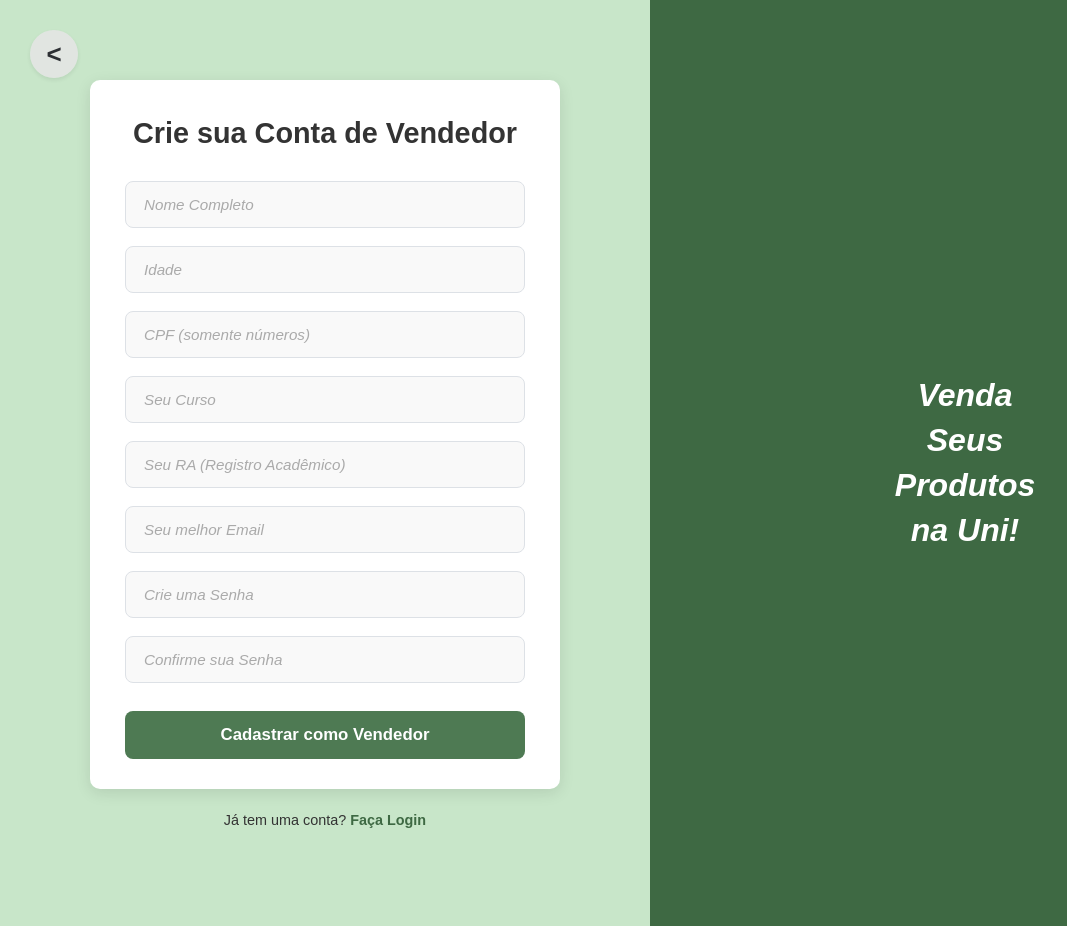
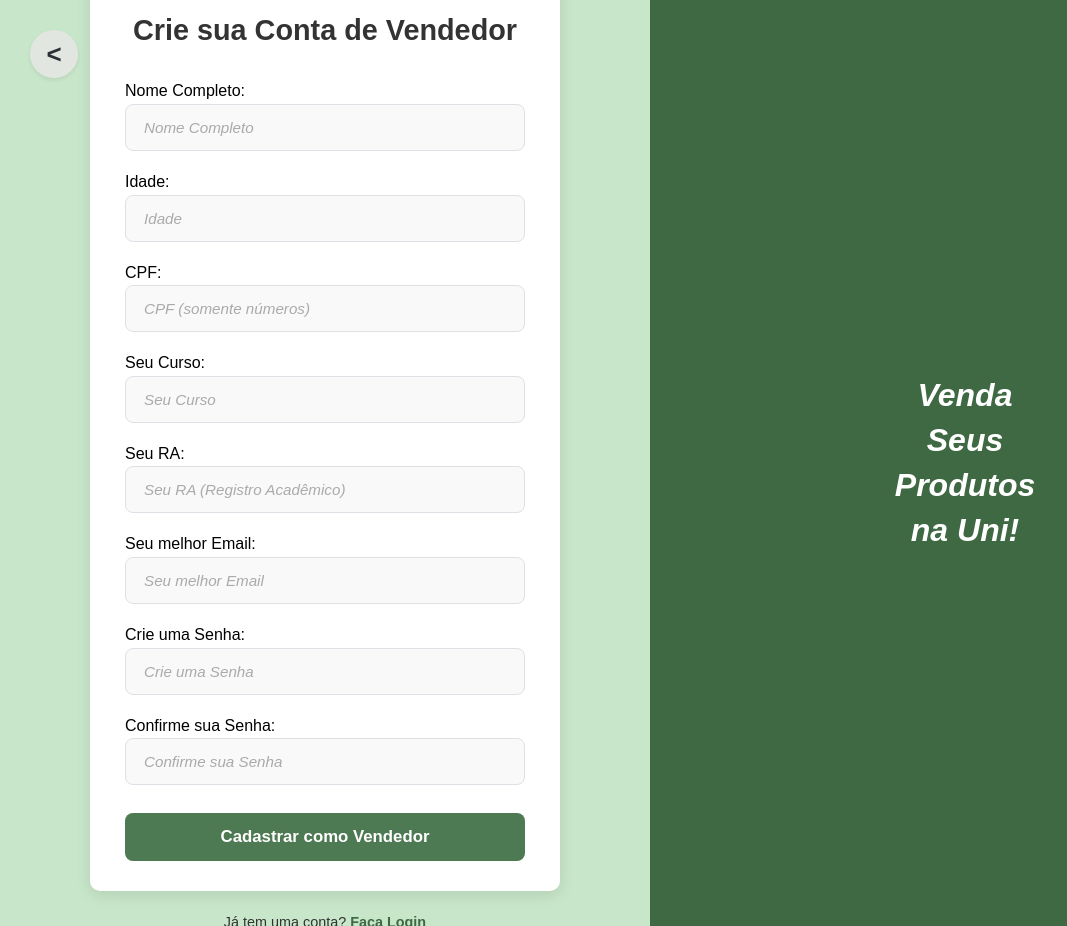
Before and after one commit to Lopespe/Marktplace_django, a Django app: page /vendedor/cadastro/ in a window 1280 px wide. Shown: the whole page, without its empty margins (0-1067 px from the left). Run offline with Django 5.2, Linux system fonts and the light colour scheme.

Commit message:
cadastro

```diff
--- a/marketplace/templates/vendedor/cadastro.html
+++ b/marketplace/templates/vendedor/cadastro.html
@@ -7,13 +7,46 @@
     <title>Cadastro - Vendedor UniMarket</title>
     <meta name="viewport" content="width=device-width, initial-scale=1.0">
     <link rel="stylesheet" href="{% static 'vendedor/css/cadastro_vendedor.css' %}">
+    <style>
+        .sr-only { /* Classe para esconder visualmente, mas manter para leitores de tela */
+            position: absolute;
+            width: 1px;
+            height: 1px;
+            padding: 0;
+            margin: -1px;
+            overflow: hidden;
+            clip: rect(0,0,0,0);
+            white-space: nowrap;
+            border: 0;
+        }
+        .form-errors.non-field-errors ul, /* Estilizando erros do Django */
+        .field-errors ul.errorlist {
+            list-style-type: none;
+            padding-left: 0;
+            margin-top: 0.25em;
+            margin-bottom: 0.5em;
+            color: #dc3545; /* Cor de erro típica (vermelho) */
+            font-size: 0.875em;
+        }
+        .field-errors ul.errorlist li {
+            margin-bottom: 0.25em;
+        }
+        .input-group .help-text { /* Estilizando texto de ajuda */
+            font-size: 0.8em;
+            color: #6c757d; /* Cinza suave */
+            display: block;
+            margin-top: 0.25em;
+        }
+    </style>
 </head>
 
 <body>
-  <a href="{% url 'marketplace:landing_page' %}" class="botao-voltar-cadastro" title="Voltar para a Página Inicial">
-    &lt; </a>
-  <div class="container-cadastro-vendedor">
-    <div class="form-container-vendedor">
+    <a href="{% url 'marketplace:landing_page' %}" class="botao-voltar-cadastro" title="Voltar para a Página Inicial" aria-label="Voltar para a Página Inicial">
+        &lt;
+    </a>
+
+    <main class="container-cadastro-vendedor">
+        <section class="form-container-vendedor">
             <form method="POST" action="{% url 'marketplace:vendedor_cadastro' %}">
                 {% csrf_token %}
                 <h2>Crie sua Conta de Vendedor</h2>
@@ -27,54 +60,77 @@
                 {% endif %}
 
                 {% if form.non_field_errors %}
-        <ul class="form-errors">
-          {% for error in form.non_field_errors %}
-          <li>{{ error }}</li>
-          {% endfor %}
-        </ul>
+                <div class="form-errors non-field-errors">
+                    {{ form.non_field_errors }} {# Django renderiza isso como <ul class="errorlist">...</ul> #}
+                </div>
                 {% endif %}
 
+                {# Renderizando cada campo do formulário explicitamente com label, help_text e errors #}
                 <div class="input-group">
+                    {{ form.nome.label_tag }}
                     {{ form.nome }}
-          {{ form.nome.errors }}
+                    {% if form.nome.help_text %}<small class="help-text">{{ form.nome.help_text }}</small>{% endif %}
+                    {% if form.nome.errors %}<div class="field-errors">{{ form.nome.errors }}</div>{% endif %}
                 </div>
+
                 <div class="input-group">
+                    {{ form.idade.label_tag }}
                     {{ form.idade }}
-          {{ form.idade.errors }}
+                    {% if form.idade.help_text %}<small class="help-text">{{ form.idade.help_text }}</small>{% endif %}
+                    {% if form.idade.errors %}<div class="field-errors">{{ form.idade.errors }}</div>{% endif %}
                 </div>
+
                 <div class="input-group">
+                    {{ form.cpf.label_tag }}
                     {{ form.cpf }}
-          {{ form.cpf.errors }}
+                    {% if form.cpf.help_text %}<small class="help-text">{{ form.cpf.help_text }}</small>{% endif %}
+                    {% if form.cpf.errors %}<div class="field-errors">{{ form.cpf.errors }}</div>{% endif %}
                 </div>
+
                 <div class="input-group">
+                    {{ form.curso.label_tag }}
                     {{ form.curso }}
-          {{ form.curso.errors }}
+                    {% if form.curso.help_text %}<small class="help-text">{{ form.curso.help_text }}</small>{% endif %}
+                    {% if form.curso.errors %}<div class="field-errors">{{ form.curso.errors }}</div>{% endif %}
                 </div>
+
                 <div class="input-group">
+                    {{ form.ra.label_tag }}
                     {{ form.ra }}
-          {{ form.ra.errors }}
+                    {% if form.ra.help_text %}<small class="help-text">{{ form.ra.help_text }}</small>{% endif %}
+                    {% if form.ra.errors %}<div class="field-errors">{{ form.ra.errors }}</div>{% endif %}
                 </div>
+
                 <div class="input-group">
+                    {{ form.email.label_tag }}
                     {{ form.email }}
-          {{ form.email.errors }}
+                    {% if form.email.help_text %}<small class="help-text">{{ form.email.help_text }}</small>{% endif %}
+                    {% if form.email.errors %}<div class="field-errors">{{ form.email.errors }}</div>{% endif %}
                 </div>
+
                 <div class="input-group">
+                    {{ form.senha.label_tag }}
                     {{ form.senha }}
-          {{ form.senha.errors }}
+                    {% if form.senha.help_text %}<small class="help-text">{{ form.senha.help_text }}</small>{% endif %}
+                    {% if form.senha.errors %}<div class="field-errors">{{ form.senha.errors }}</div>{% endif %}
                 </div>
+
                 <div class="input-group">
+                    {{ form.confirmar_senha.label_tag }}
                     {{ form.confirmar_senha }}
-          {{ form.confirmar_senha.errors }}
+                    {% if form.confirmar_senha.help_text %}<small class="help-text">{{ form.confirmar_senha.help_text }}</small>{% endif %}
+                    {% if form.confirmar_senha.errors %}<div class="field-errors">{{ form.confirmar_senha.errors }}</div>{% endif %}
                 </div>
 
                 <button type="submit">Cadastrar como Vendedor</button>
             </form>
-      <p>Já tem uma conta? <a href="{% url 'marketplace:vendedor_login' %}">Faça Login</a></p>
-    </div>
-    <div class="decorative-side-vendedor">
+            <p class="login-link">Já tem uma conta? <a href="{% url 'marketplace:vendedor_login' %}">Faça Login</a></p>
+        </section>
+
+        <aside class="decorative-side-vendedor">
             <span>Venda<br>Seus<br>Produtos<br>na Uni!</span>
-    </div>
-  </div>
+        </aside>
+    </main>
 </body>
 
 </html>
```
Lines whose indentation alone changed are shown as unchanged.
